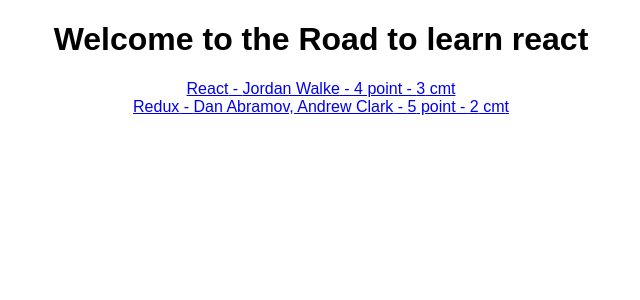
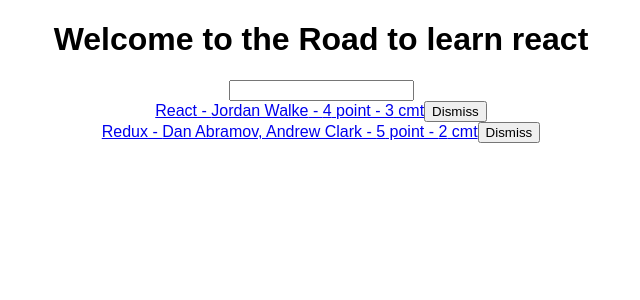
Before and after one commit to WindyDay/Excs-TheRoadToLearnReact, a React (Create React App) app: page / in a window 1280 px wide. Shown: the top 300 px of the page, without its empty margins (319-959 px from the left). Built offline with nearby package versions, Linux system fonts and the light colour scheme.

Commit message:
Add search function A bit more understanding about array filter prototype :)

```diff
--- a/src/App.js
+++ b/src/App.js
@@ -20,16 +20,55 @@
   },
 ];
 
+// // ES5
+// function isSearched(searchTerm) {
+//   return function(item) {
+//     return item.title.toLowerCase().indexOf(searchTerm.toLowerCase()) !== -1;
+//   }
+// }
+
+const isSearched = searchTerm => item =>
+  item.title.toLowerCase().includes(searchTerm.toLowerCase());
+
 class App extends Component {
+  constructor(props){
+    super(props);
+    this.state = {
+      list:list,
+      searchTerm: '',
+    }
+
+    this.onDismiss = this.onDismiss.bind(this);
+  }
+
+  onDismiss(id){
+    const updatedList = this.state.list.filter(item => item.objectID !== id);
+    this.setState({list: updatedList});
+  }
+
+  onSeachChange = (event)=>{
+    this.setState({
+      searchTerm: event.target.value,
+    })
+  }
+
   render() {
     let helloWord = "Welcome to the Road to learn react";
 
     return (
       <div className="App">
         <h1>{helloWord}</h1>
-        {list.map(item=>
+        <form>
+          <input type="search" onChange={this.onSeachChange}/>
+        </form>
+        {this.state.list.filter(isSearched(this.state.searchTerm)).map(item=>
             <div key={item.objectID}>
               <a href={item.url}>{item.title} - {item.author} - {item.points} point - {item.num_comments} cmt</a>
+              <button
+                onClick={()=>this.onDismiss(item.objectID)}
+              >
+                Dismiss
+              </button>
             </div>
         )}
       </div>
```
